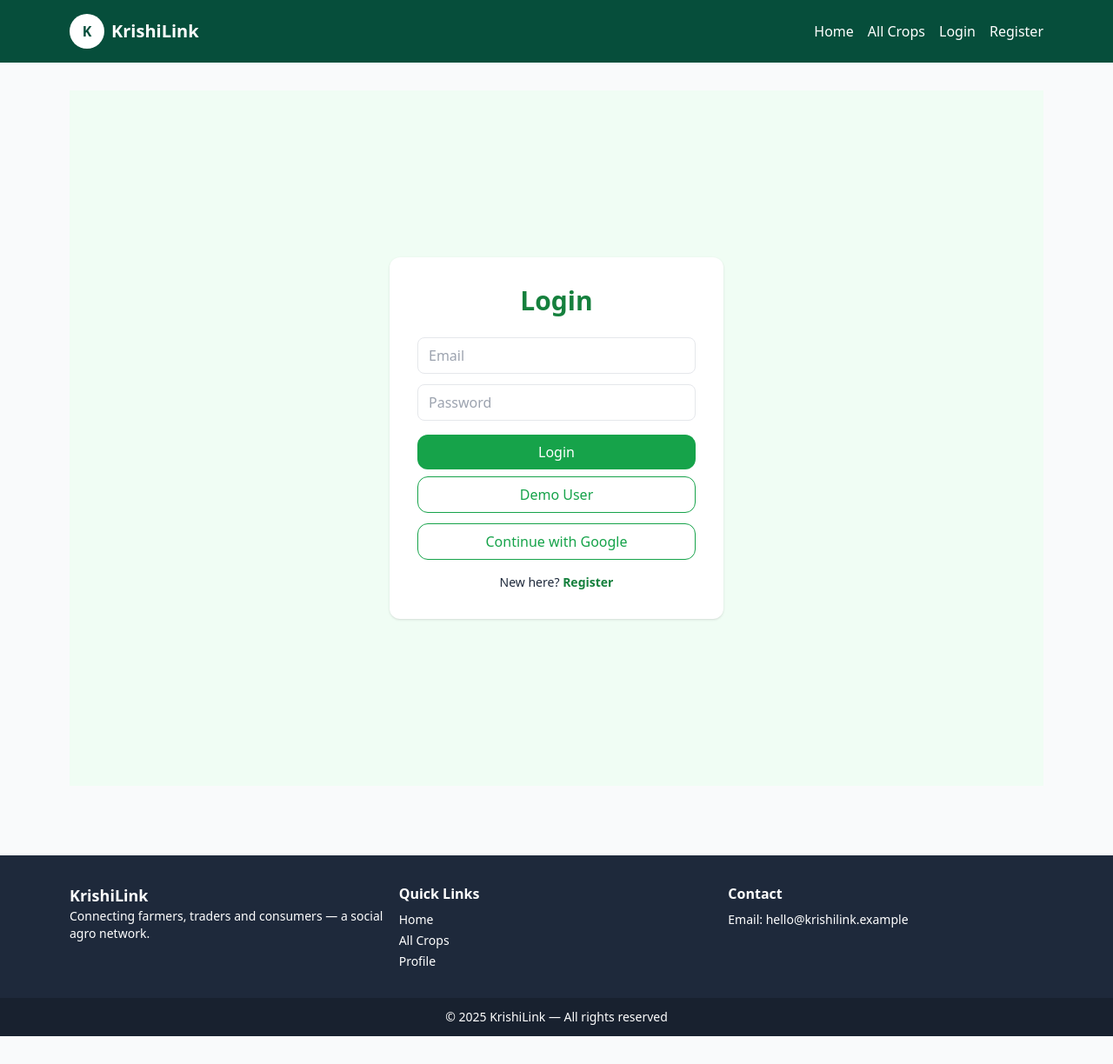
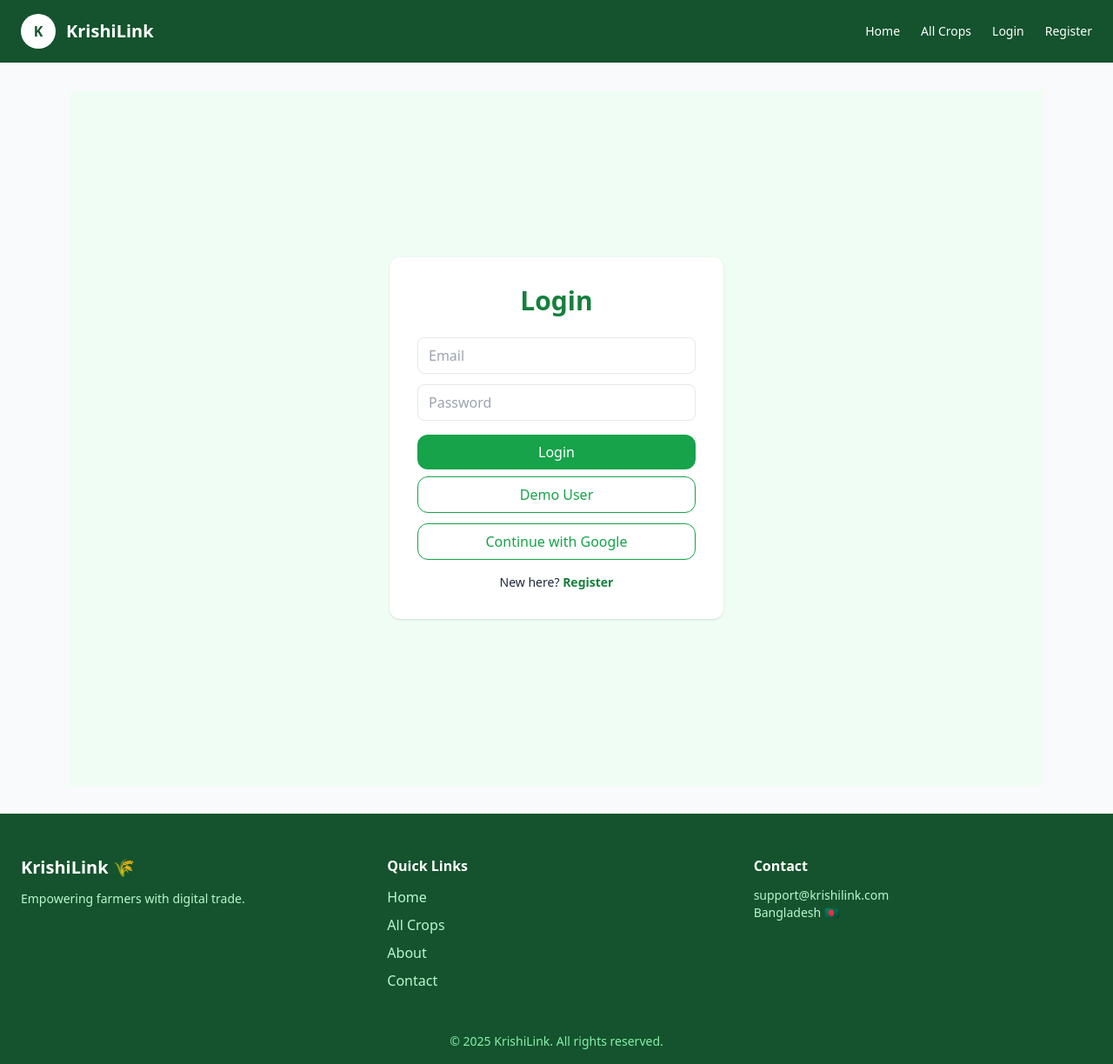
Before and after one commit to raisaabida/krishilink-frontend, a React (Vite) app: page /login in a window 1280 px wide. Shown: the whole page at 87% size. Before the commit the page ends 1192 px from the top, so only its background shows below. Built offline with nearby package versions, Linux system fonts and the light colour scheme; no server answers.

Commit message:
recheck commit

```diff
--- a/src/App.jsx
+++ b/src/App.jsx
@@ -1,7 +1,7 @@
-import React from "react";
-import { Routes, Route, Link, Navigate, useLocation } from "react-router-dom";
+import { Routes, Route, Navigate } from "react-router-dom";
+import { Toaster } from "react-hot-toast";
+import { useAuth } from "./context/AuthContext";
 
-// Pages
 import Home from "./pages/Home";
 import AllCrops from "./pages/AllCrops";
 import CropDetails from "./pages/CropDetails";
@@ -15,104 +15,31 @@ import NotFound from "./pages/NotFound";
 import About from "./pages/About";
 import Contact from "./pages/Contact";
 
-// Dashboard
 import DashboardLayout from "./layouts/DashboardLayout";
 import Overview from "./pages/dashboard/Overview";
 
-// Components
-import { Toaster } from "react-hot-toast";
-import { useAuth } from "./context/AuthContext";
+import Navbar from "./components/Navbar";
+import Footer from "./components/Footer"; // ✅ ADD THIS
 
-/* ===================== NAVBAR ===================== */
-function Nav() {
-  const { user, logout } = useAuth();
-
-  return (
-    <header className="bg-emerald-900 text-white">
-      <div className="container mx-auto flex items-center justify-between py-4 px-4">
-        <Link to="/" className="flex items-center gap-2">
-          <div className="w-10 h-10 bg-white rounded-full flex items-center justify-center text-emerald-900 font-bold">K</div>
-          <div className="text-xl font-semibold">KrishiLink</div>
-        </Link>
-
-        <nav>
-          <ul className="flex gap-4 items-center">
-            <li><Link to="/">Home</Link></li>
-            <li><Link to="/all-crops">All Crops</Link></li>
-
-            {user ? (
-              <>
-                <li><Link to="/add-crop">Add Crops</Link></li>
-                <li><Link to="/my-posts">My Posts</Link></li>
-                <li><Link to="/my-interests">My Interests</Link></li>
-                <li><Link to="/profile">Profile</Link></li>
-                <li>
-                  <button onClick={logout} className="bg-white text-emerald-900 px-3 py-1 rounded">Logout</button>
-                </li>
-              </>
-            ) : (
-              <>
-                <li><Link to="/login">Login</Link></li>
-                <li><Link to="/register">Register</Link></li>
-              </>
-            )}
-          </ul>
-        </nav>
-      </div>
-    </header>
-  );
-}
-
-/* ===================== FOOTER ===================== */
-function Footer() {
-  return (
-    <footer className="bg-slate-800 text-white mt-12">
-      <div className="container mx-auto py-8 grid md:grid-cols-3 gap-4 px-4">
-        <div>
-          <h3 className="font-bold text-lg">KrishiLink</h3>
-          <p className="text-sm">Connecting farmers, traders and consumers — a social agro network.</p>
-        </div>
-        <div>
-          <h4 className="font-semibold">Quick Links</h4>
-          <ul className="text-sm mt-2 space-y-1">
-            <li>Home</li>
-            <li>All Crops</li>
-            <li>Profile</li>
-          </ul>
-        </div>
-        <div>
-          <h4 className="font-semibold">Contact</h4>
-          <p className="text-sm mt-2">Email: hello@krishilink.example</p>
-        </div>
-      </div>
-      <div className="text-center py-3 text-sm bg-black/20">© {new Date().getFullYear()} KrishiLink — All rights reserved</div>
-    </footer>
-  );
-}
-
-/* ===================== PROTECTED ROUTE ===================== */
 function PrivateRoute({ children }) {
   const { user, loading } = useAuth();
   if (loading) return <p className="text-center mt-20">Loading...</p>;
   return user ? children : <Navigate to="/login" />;
 }
 
-/* ===================== APP ===================== */
 export default function App() {
-  const location = useLocation();
-  const { user } = useAuth();
-  const hideShell = location.pathname.startsWith("/404");
+  const { user, logout } = useAuth();
 
   return (
     <>
       <Toaster position="top-center" />
 
-      {!hideShell && <Nav />}
+      <Navbar user={user} handleLogout={logout} />
 
-      <main className="container mx-auto py-8 min-h-[60vh] px-4">
+      {/* Page Content */}
+      <main className="container mx-auto py-8 min-h-[70vh] px-4">
         <Routes>
-          {/* Public Pages */}
-          <Route path="/" element={<Home />} />
+          <Route path="/" element={<Home user={user} />} />
           <Route path="/all-crops" element={<AllCrops />} />
           <Route path="/crop/:id" element={<CropDetails />} />
           <Route path="/login" element={<Login />} />
@@ -120,26 +47,23 @@ export default function App() {
           <Route path="/about" element={<About />} />
           <Route path="/contact" element={<Contact />} />
 
-          {/* Protected Pages */}
           <Route path="/add-crop" element={<PrivateRoute><AddCrop /></PrivateRoute>} />
           <Route path="/my-posts" element={<PrivateRoute><MyPosts /></PrivateRoute>} />
           <Route path="/my-interests" element={<PrivateRoute><MyInterests /></PrivateRoute>} />
           <Route path="/profile" element={<PrivateRoute><Profile /></PrivateRoute>} />
 
-          {/* Dashboard */}
           <Route path="/dashboard" element={<PrivateRoute><DashboardLayout /></PrivateRoute>}>
             <Route index element={<Overview />} />
-            <Route path="my-crops" element={<MyPosts />} />
+            <Route path="my-posts" element={<MyPosts />} />
             <Route path="profile" element={<Profile />} />
-            {user?.role === "admin" && <Route path="admin/users" element={<Users />} />}
           </Route>
 
-          {/* Not Found */}
           <Route path="*" element={<NotFound />} />
         </Routes>
       </main>
 
-      {!hideShell && <Footer />}
+      {/* ✅ FULL WIDTH FOOTER */}
+      <Footer />
     </>
   );
 }
--- a/src/components/Footer.jsx
+++ b/src/components/Footer.jsx
@@ -1,35 +1,36 @@
+import { Link } from "react-router-dom";
+
 export default function Footer() {
   return (
-    <footer className="bg-green-800 text-white mt-24">
-      <div className="max-w-6xl mx-auto p-10 grid md:grid-cols-3 gap-8">
+    <footer className="bg-green-900 text-white w-full">
+      <div className="max-w-7xl mx-auto px-6 py-12 grid md:grid-cols-3 gap-8">
 
         <div>
-          <h3 className="text-xl font-bold">KrishiLink 🌾</h3>
-          <p className="mt-2 opacity-90">
-            Connecting farmers, buyers, and communities digitally.
+          <h3 className="text-xl font-bold mb-3">KrishiLink 🌾</h3>
+          <p className="text-green-200 text-sm">
+            Empowering farmers with digital trade.
           </p>
         </div>
 
         <div>
-          <h4 className="font-semibold mb-2">Quick Links</h4>
-          <ul className="space-y-1">
-            <li>Home</li>
-            <li>All Crops</li>
-            <li>About</li>
-            <li>Contact</li>
+          <h4 className="font-semibold mb-3">Quick Links</h4>
+          <ul className="space-y-2 text-green-200">
+            <li><Link to="/">Home</Link></li>
+            <li><Link to="/all-crops">All Crops</Link></li>
+            <li><Link to="/about">About</Link></li>
+            <li><Link to="/contact">Contact</Link></li>
           </ul>
         </div>
 
         <div>
-          <h4 className="font-semibold mb-2">Contact</h4>
-          <p>Email: support@krishilink.com</p>
-          <p>Phone: +880 1234 567890</p>
-          <p className="mt-2">Facebook • LinkedIn • Twitter</p>
+          <h4 className="font-semibold mb-3">Contact</h4>
+          <p className="text-green-200 text-sm">support@krishilink.com</p>
+          <p className="text-green-200 text-sm">Bangladesh 🇧🇩</p>
         </div>
 
       </div>
 
-      <div className="text-center py-4 bg-green-900 text-sm">
+      <div className="text-center text-sm text-green-300 pb-4">
         © {new Date().getFullYear()} KrishiLink. All rights reserved.
       </div>
     </footer>
--- a/src/components/Navbar.jsx
+++ b/src/components/Navbar.jsx
@@ -2,57 +2,41 @@ import { Link } from "react-router-dom";
 
 export default function Navbar({ user, handleLogout }) {
   return (
-    <div className="navbar fixed top-0 z-50 bg-green-700 text-white px-6">
+    <header className="w-full bg-green-900 text-white">
+      <div className="max-w-7xl mx-auto flex items-center justify-between px-6 py-4">
 
-      {/* Logo */}
-      <Link to="/" className="text-xl font-bold">
-        KrishiLink 🌾
-      </Link>
+        {/* Logo */}
+        <Link to="/" className="flex items-center gap-3">
+          <div className="w-10 h-10 bg-white text-green-900 rounded-full flex items-center justify-center font-bold">
+            K
+          </div>
+          <span className="text-xl font-semibold">KrishiLink</span>
+        </Link>
 
-      {/* Desktop Menu */}
-      <div className="hidden md:flex gap-6 ml-10">
-        <Link to="/">Home</Link>
-        <Link to="/all-crops">Crops</Link>
-        <Link to="/about">About</Link>
+        {/* Nav Links */}
+        <nav className="flex items-center gap-6 text-sm font-medium">
+          <Link to="/" className="hover:text-yellow-300">Home</Link>
+          <Link to="/all-crops" className="hover:text-yellow-300">All Crops</Link>
 
-        {user && (
-          <>
-            <Link to="/dashboard">Dashboard</Link>
-            <Link to="/my-crops">My Crops</Link>
-          </>
-        )}
+          {!user ? (
+            <>
+              <Link to="/login" className="hover:text-yellow-300">Login</Link>
+              <Link to="/register" className="hover:text-yellow-300">Register</Link>
+            </>
+          ) : (
+            <>
+              <Link to="/add-crop" className="hover:text-yellow-300">Add Crops</Link>
+              <Link to="/my-posts" className="hover:text-yellow-300">My Posts</Link>
+              <button
+                onClick={() => handleLogout && handleLogout()}
+                className="bg-white text-green-900 px-4 py-1.5 rounded-md hover:bg-gray-100"
+              >
+                Logout
+              </button>
+            </>
+          )}
+        </nav>
       </div>
-
-      {/* Right Side */}
-      <div className="ml-auto">
-        {!user ? (
-          <div className="flex gap-3">
-            <Link to="/login" className="btn btn-sm bg-yellow-400 text-black">
-              Login
-            </Link>
-            <Link to="/register" className="btn btn-sm bg-white text-green-700">
-              Register
-            </Link>
-          </div>
-        ) : (
-          <div className="dropdown dropdown-end">
-            <label tabIndex={0} className="btn btn-sm">
-              {user.name || "Profile"} ⬇
-            </label>
-            <ul
-              tabIndex={0}
-              className="dropdown-content menu bg-white text-black rounded-box w-40 shadow"
-            >
-              <li>
-                <Link to="/profile">Profile</Link>
-              </li>
-              <li>
-                <button onClick={handleLogout}>Logout</button>
-              </li>
-            </ul>
-          </div>
-        )}
-      </div>
-    </div>
+    </header>
   );
 }
--- a/src/pages/Login.jsx
+++ b/src/pages/Login.jsx
@@ -20,10 +20,15 @@ export default function Login() {
     }
   }
 
-  const demoLogin = () => {
-    setEmail("demo@user.com");
-    setPassword("123456");
-  };
+  const demoLogin = async () => {
+  try {
+    await login("demo@user.com", "123456");
+    toast.success("Demo login successful!");
+    navigate("/");
+  } catch (err) {
+    toast.error("Demo login failed");
+  }
+};
 
   return (
     <div className="min-h-screen flex items-center justify-center bg-green-50">
```
Also changed, not shown: src/lib/api.js (+18 -4 lines), src/pages/Home.jsx (+32 -33 lines), src/pages/dashboard/Overview.jsx (+7 -55 lines), 5 other files (tests, documents, lock files or other folders).
